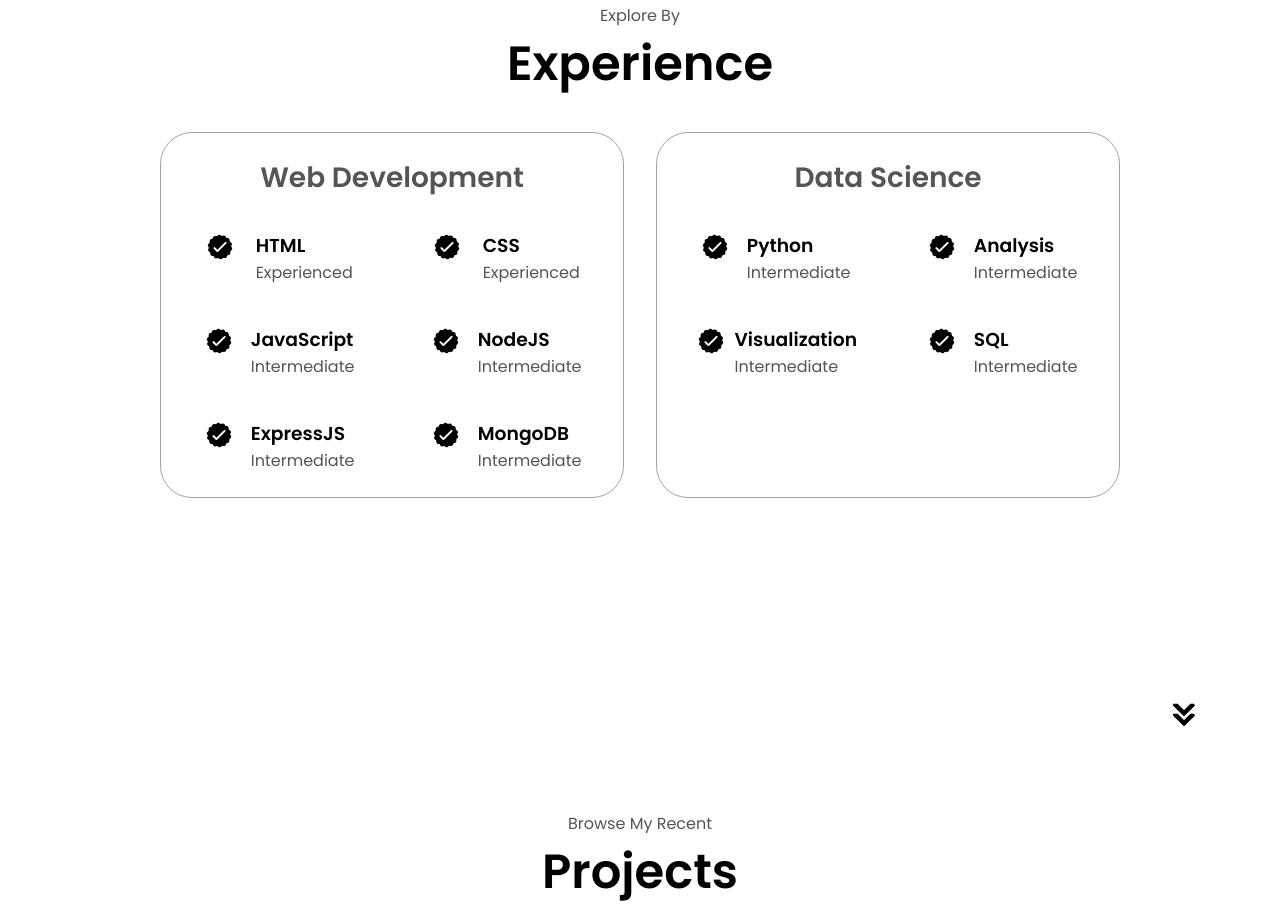
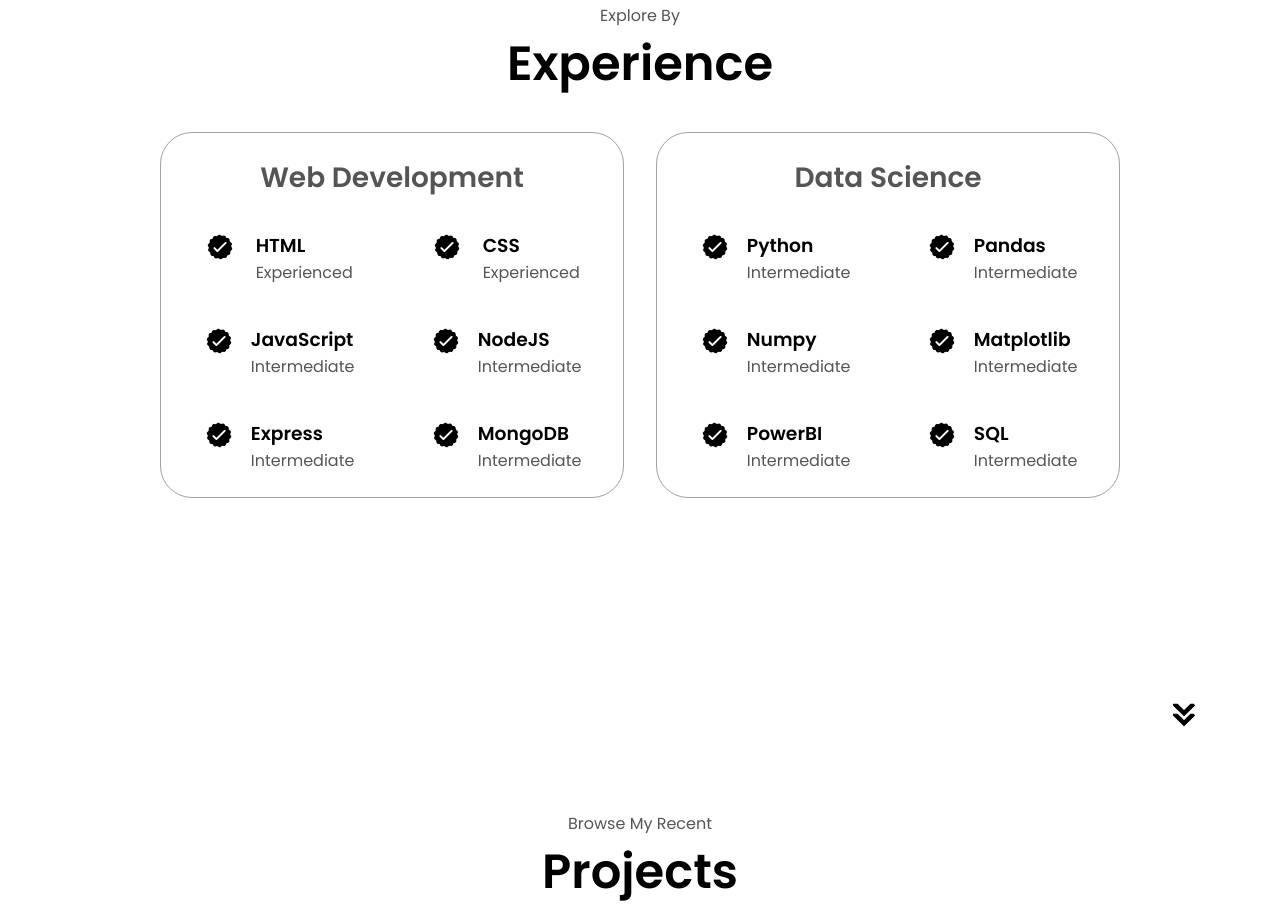
Before and after one commit to Codder-lab/portfolio_website, a plain HTML site: page index.html in a window 1280 px wide. Shown: the part 1701-2612 px from the top of the page. Drawn offline with Linux system fonts and the light colour scheme.

Commit message:
Update index.html

```diff
--- a/index.html
+++ b/index.html
@@ -20,7 +20,7 @@
                 <li><a href="#experience">Experience</a></li>
                 <li><a href="#projects">Projects</a></li>
                 <li><a href="#contact">Contact</a></li>
-                <li><a href="https://suyashpotdar.wordpress.com/" target="_blank">Blogs</a></li>
+                <li><a href="https://suyashpotdar.wordpress.com/" target="_blank">Blog</a></li>
             </ul>
         </div>
     </nav>
@@ -37,7 +37,7 @@
                 <li><a href="#experience" onclick="toggleMenu()">Experience</a></li>
                 <li><a href="#projects" onclick="toggleMenu()">Projects</a></li>
                 <li><a href="#contact" onclick="toggleMenu()">Contact</a></li>
-                <li><a href="https://suyashpotdar.wordpress.com/" target="_blank" onclick="toggleMenu()">Blogs</a></li>
+                <li><a href="https://suyashpotdar.wordpress.com/" target="_blank" onclick="toggleMenu()">Blog</a></li>
             </div>
         </div>
     </nav>
@@ -62,12 +62,12 @@
                 </button>
             </div>
             <div id="socials-container">
-                <img src="./assets/linkedin.png"
+                <img src="./assets/linkedin-icon.svg"
                 alt="My Linkedin Profile"
                 class="icon"
                 onclick="location.href = 'https://www.linkedin.com/in/suyash-potdar-030b86281/'"
                 >
-                <img src="./assets/github.png"
+                <img src="./assets/github-icon.svg"
                 alt="My Github Profile"
                 class="icon"
                 onclick="location.href = 'https://github.com/Codder-lab'"
@@ -166,7 +166,7 @@
                             class="icon"
                             />
                             <div>
-                                <h3>ExpressJS</h3>
+                                <h3>Express</h3>
                                 <p>Intermediate</p>
                             </div>
                         </article>
@@ -201,7 +201,7 @@
                             class="icon"
                             />
                             <div>
-                                <h3>Analysis</h3>
+                                <h3>Pandas</h3>
                                 <p>Intermediate</p>
                             </div>
                         </article>
@@ -211,7 +211,27 @@
                             class="icon"
                             />
                             <div>
-                                <h3>Visualization</h3>
+                                <h3>Numpy</h3>
+                                <p>Intermediate</p>
+                            </div>
+                        </article>
+                        <article>
+                            <img src="./assets/checkmark.png"
+                            alt="Experience icon"
+                            class="icon"
+                            />
+                            <div>
+                                <h3>Matplotlib</h3>
+                                <p>Intermediate</p>
+                            </div>
+                        </article>
+                        <article>
+                            <img src="./assets/checkmark.png"
+                            alt="Experience icon"
+                            class="icon"
+                            />
+                            <div>
+                                <h3>PowerBI</h3>
                                 <p>Intermediate</p>
                             </div>
                         </article>
@@ -305,13 +325,13 @@
         <h1 class="title">Contact Me</h1>
         <div class="contact-info-upper-container">
             <div class="contact-info-container">
-                <img src="./assets/email.png"
+                <img src="./assets/email-icon.svg"
                 alt="Email icon"
                 class="icon contact-icon" />
                 <p><a href="mailto:suyashpotdar03@gmail.com">Email Id</a></p>
             </div>
             <div class="contact-info-container">
-                <img src="./assets/linkedin.png"
+                <img src="./assets/linkedin-2.svg"
                 alt="Linkedin icon"
                 class="icon contact-icon email-icon" />
                 <p><a href="https://www.linkedin.com/in/suyash-potdar-030b86281/">Linkedin</a></p>
```
Also changed, not shown: assets/email-icon.svg (added), assets/github-icon.svg (added), assets/linkedin-2.svg (added), assets/linkedin-icon.svg (added).
